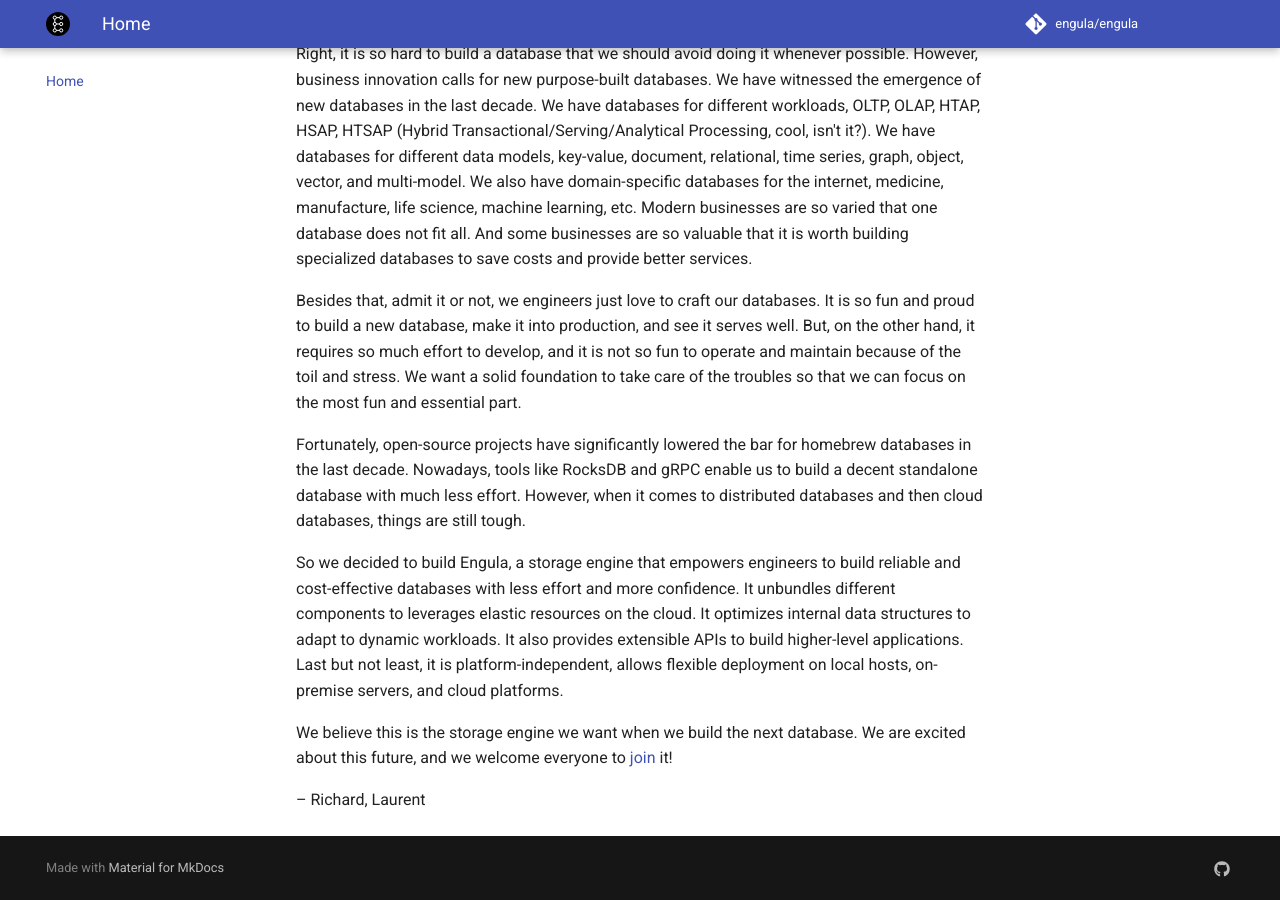
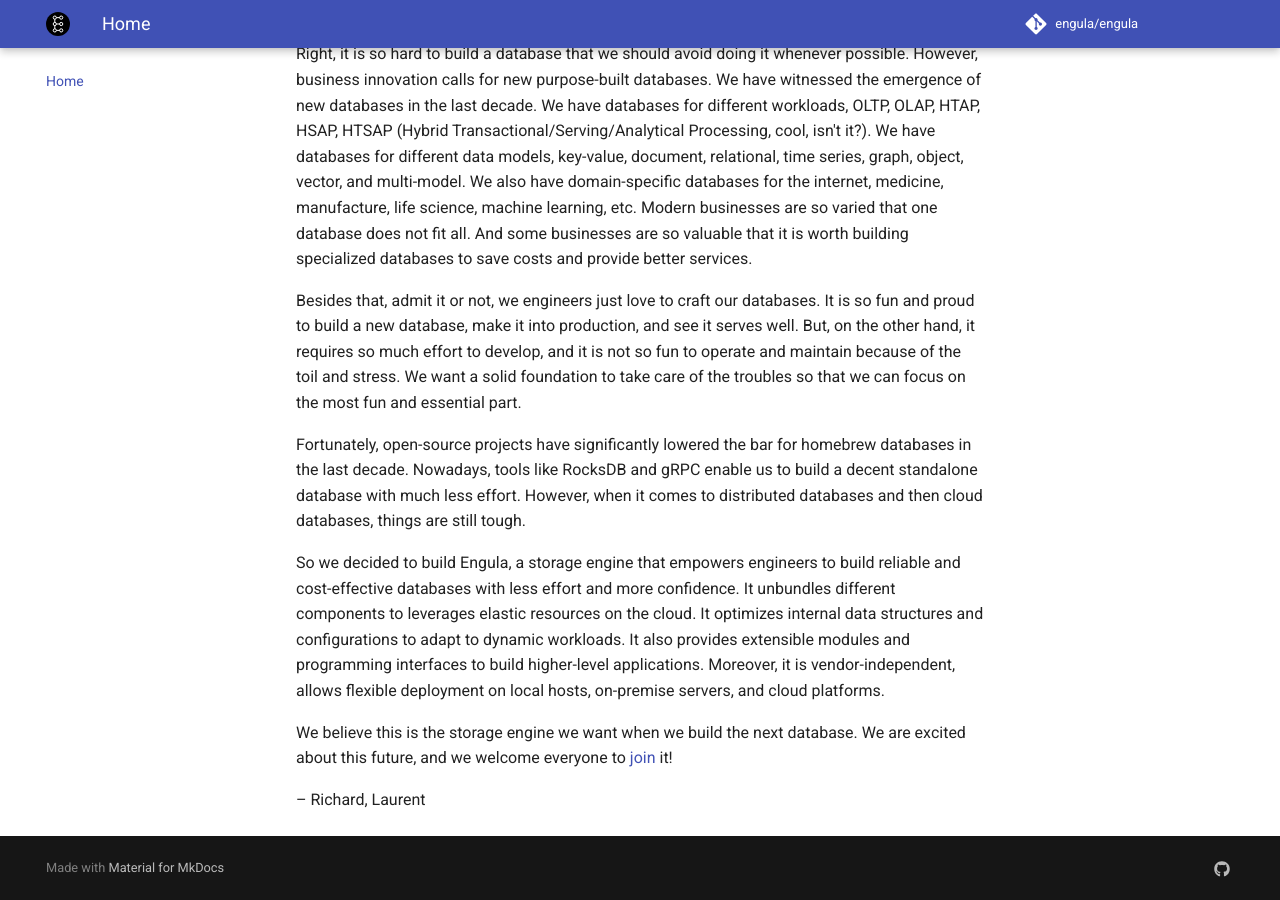
Before and after one commit to engula/engula.github.io, an MkDocs documentation site: the page built from docs/index.md, in a window 1280 px wide and 900 px high, scrolled down 724 px. Built offline with MkDocs 1.6.1 and Material for MkDocs 9.7.7, drawn with Linux system fonts in a browser that asks for light colours; comment, search, counter and statistics services are not loaded.

Commit message:
Improve design goals

```diff
--- a/docs/index.md
+++ b/docs/index.md
@@ -34,9 +34,9 @@ However, when it comes to distributed databases and then cloud databases, things
 
 So we decided to build Engula, a storage engine that empowers engineers to build reliable and cost-effective databases with less effort and more confidence.
 It unbundles different components to leverages elastic resources on the cloud.
-It optimizes internal data structures to adapt to dynamic workloads.
-It also provides extensible APIs to build higher-level applications.
-Last but not least, it is platform-independent, allows flexible deployment on local hosts, on-premise servers, and cloud platforms.
+It optimizes internal data structures and configurations to adapt to dynamic workloads.
+It also provides extensible modules and programming interfaces to build higher-level applications.
+Moreover, it is vendor-independent, allows flexible deployment on local hosts, on-premise servers, and cloud platforms.
 
 We believe this is the storage engine we want when we build the next database.
 We are excited about this future, and we welcome everyone to [join](https://github.com/engula/engula) it!
```
